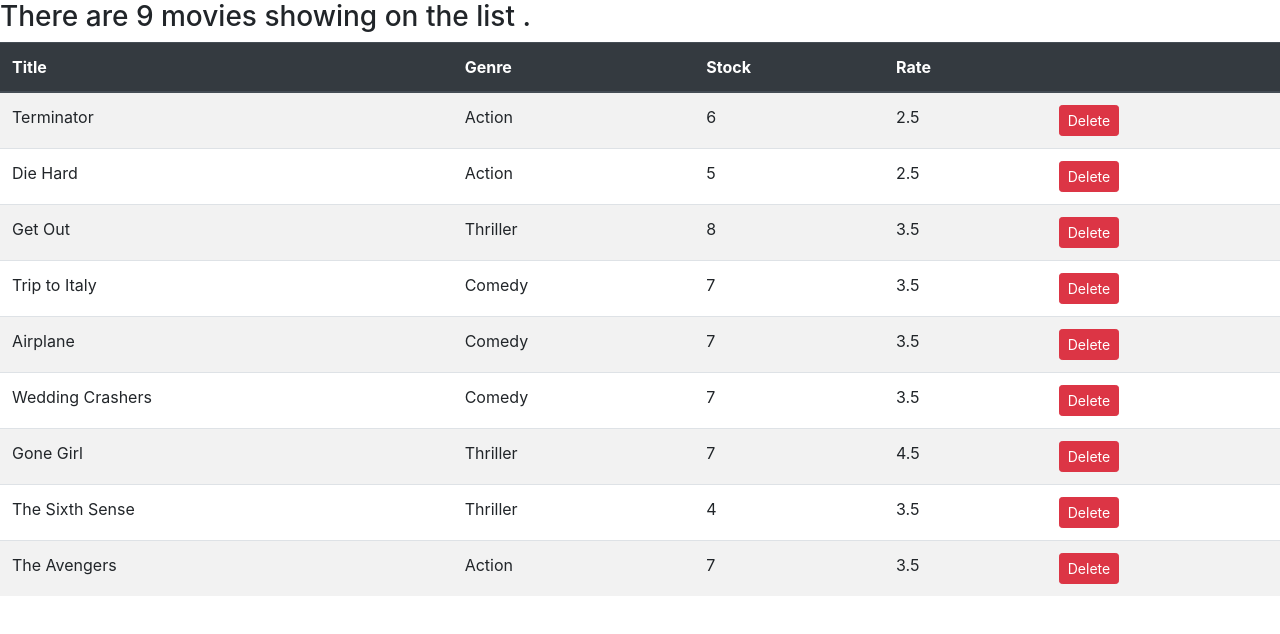
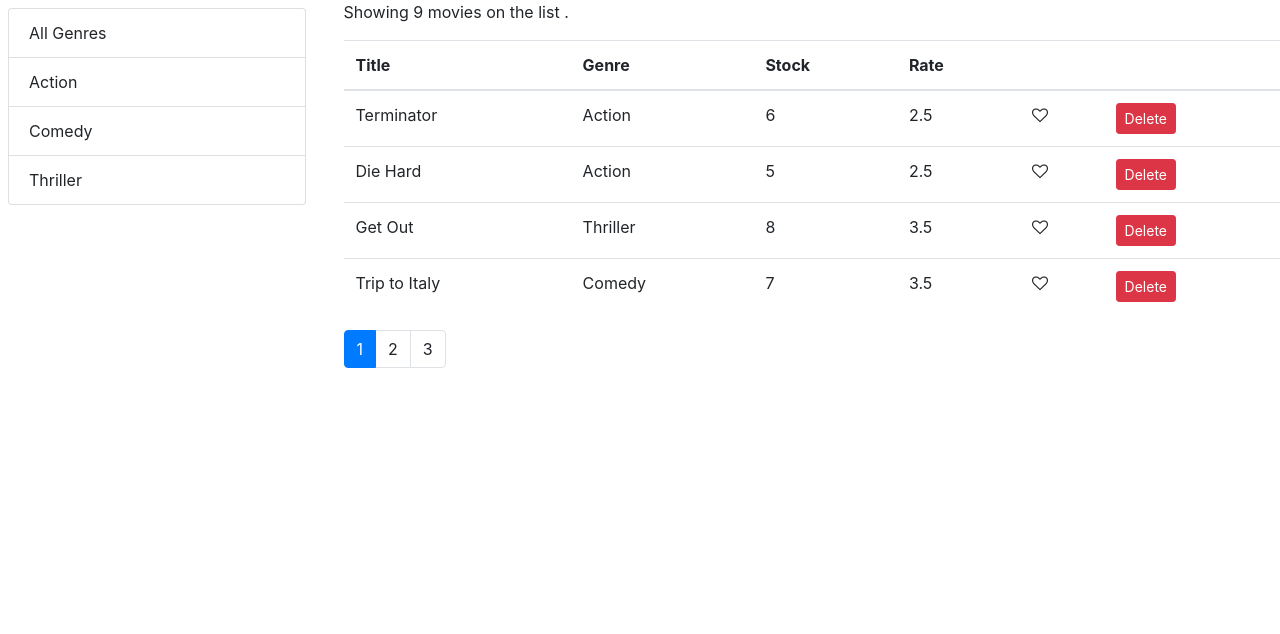
Before and after one commit to bassam-azizi/vidly, a React (Create React App) app: page / in a window 1280 px wide. Shown: the top 634 px of the page. Built offline with nearby package versions, Linux system fonts and the light colour scheme.

Commit message:
Movies component is updated

```diff
--- a/src/components/Movies.jsx
+++ b/src/components/Movies.jsx
@@ -1,52 +1,96 @@
 import React, { Component } from "react";
+import MoviesTable from "./moviesTable";
+import Pagination from "./common/pagination";
+import ListGroup from "./common/listGroup";
 import { getMovies } from "../services/fakeMovieService";
+import { getGenres } from "../services/fakeGenreService";
+import { paginate } from "../utils/paginate";
 
 class Movies extends Component {
   state = {
-    movies: getMovies()
+    movies: [],
+    genres: [],
+    currentPage: 1,
+    pageSize: 4,
+    sortedColumn: {path: 'title', order: 'asc'}
   };
+  componentDidMount() {
+    //  This is the best place to communicate and get your data from the server
+    // this is how to add a new element to a dataBase but just on the end part
+    const genres = [{ _id: "", name: "All Genres" }, ...getGenres()];
+
+    this.setState({ movies: getMovies(), genres });
+  }
+
+  render() {
+    const { length: count } = this.state.movies;
+
+    const {
+      selectedGenre,
+      currentPage,
+      pageSize,
+      movies: allMovies,
+      genres
+    } = this.state;
+
+    if (count === 0) return <h3>There are no movies showing on the list .</h3>;
+
+    const filtered =
+      selectedGenre && selectedGenre._id
+        ? allMovies.filter(m => m.genre._id === selectedGenre._id)
+        : allMovies;
+
+    const movies = paginate(filtered, currentPage, pageSize);
+
+    return (
+      <div className="row">
+        <div className="col-3 m-2">
+          <ListGroup
+            items={genres}
+            selectedItem={selectedGenre}
+            onGenreSelected={this.handelGenreSelected}
+          />
+        </div>
+        <div className="col">
+          <p>Showing {filtered.length} movies on the list .</p>
+          <MoviesTable
+            movies={movies}
+            onLike={this.handelLike}
+            onDelete={this.handelDelete}
+            onSort={this.handelSort}
+          />
+          <Pagination
+            itemCount={filtered.length}
+            pageSize={pageSize}
+            currentPage={currentPage}
+            pageSelect={this.handelPageSelected}
+          />
+        </div>
+      </div>
+    );
+  }
   handelDelete = movie => {
     const movies = this.state.movies.filter(m => m._id !== movie._id);
     this.setState({ movies });
   };
-  render() {
-    const { length: count } = this.state.movies;
-    if (count === 0) return <h3>There are no movies showing on the list .</h3>;
-    return (
-      <React.Fragment>
-        <h3>There are {count} movies showing on the list .</h3>
-        <table className="table table-striped">
-          <thead className="thead-dark">
-            <tr>
-              <th>Title</th>
-              <th>Genre</th>
-              <th>Stock</th>
-              <th>Rate</th>
-              <th></th>
-            </tr>
-          </thead>
-          <tbody>
-            {this.state.movies.map(movie => (
-              <tr key={movie._id}>
-                <td>{movie.title}</td>
-                <td>{movie.genre.name}</td>
-                <td>{movie.numberInStock}</td>
-                <td>{movie.dailyRentalRate}</td>
-                <td>
-                  <button
-                    onClick={() => this.handelDelete(movie)}
-                    className="btn btn-danger btn-sm"
-                  >
-                    Delete
-                  </button>
-                </td>
-              </tr>
-            ))}
-          </tbody>
-        </table>
-      </React.Fragment>
-    );
-  }
+  handelLike = movie => {
+    const movies = [...this.state.movies];
+    const index = movies.indexOf(movie);
+    movies[index] = { ...movies[index] };
+    movies[index].liked = !movies[index].liked;
+    this.setState({ movies });
+  };
+  handelPageSelected = page => {
+    this.setState({ currentPage: page });
+  };
+
+  handelGenreSelected = genre => {
+    this.setState({ selectedGenre: genre, currentPage: 1 });
+  };
+
+  handelSort = path => {
+    this.setState({ sortColumn: { path, order: "asc" } });
+  };
 }
 
 export default Movies;
```
